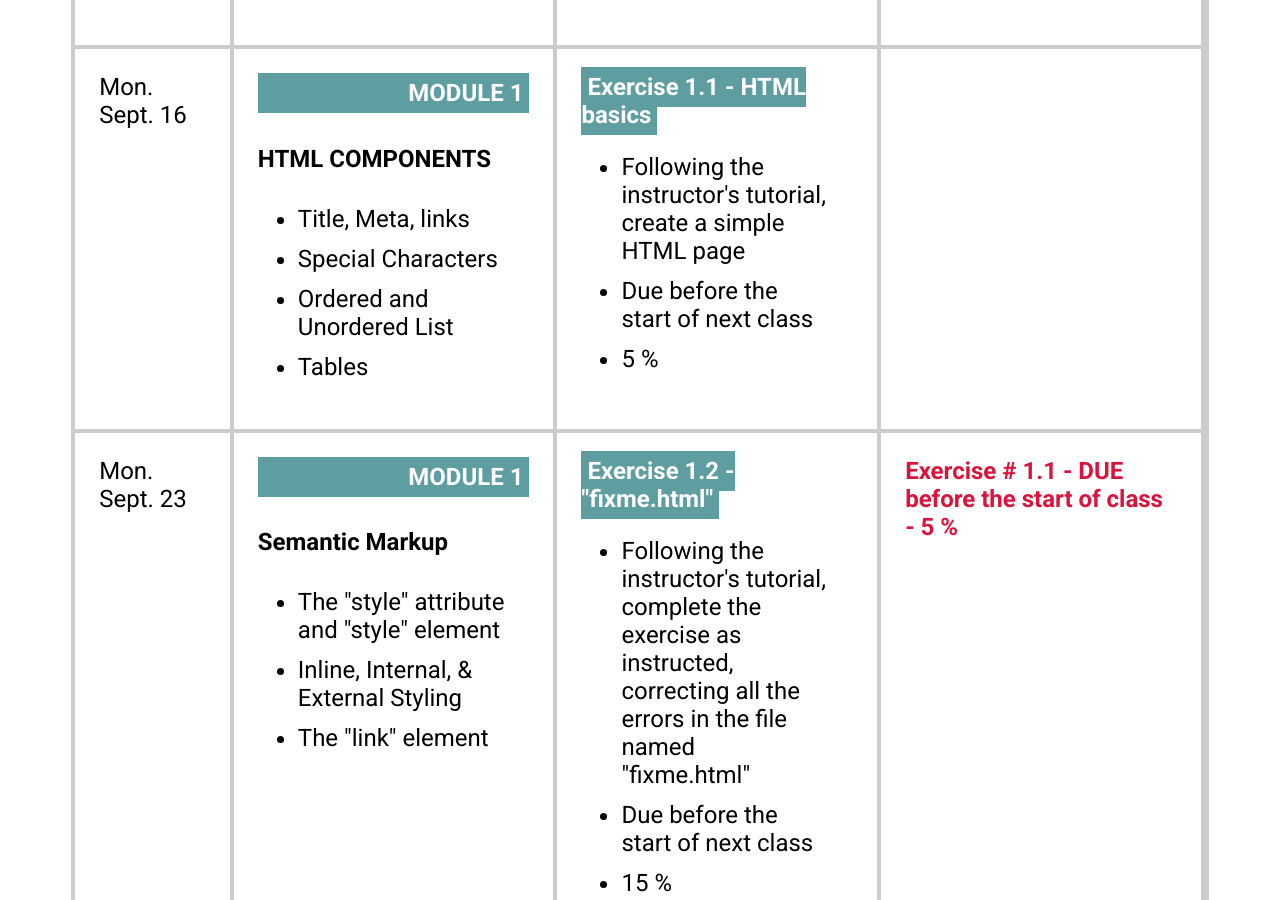
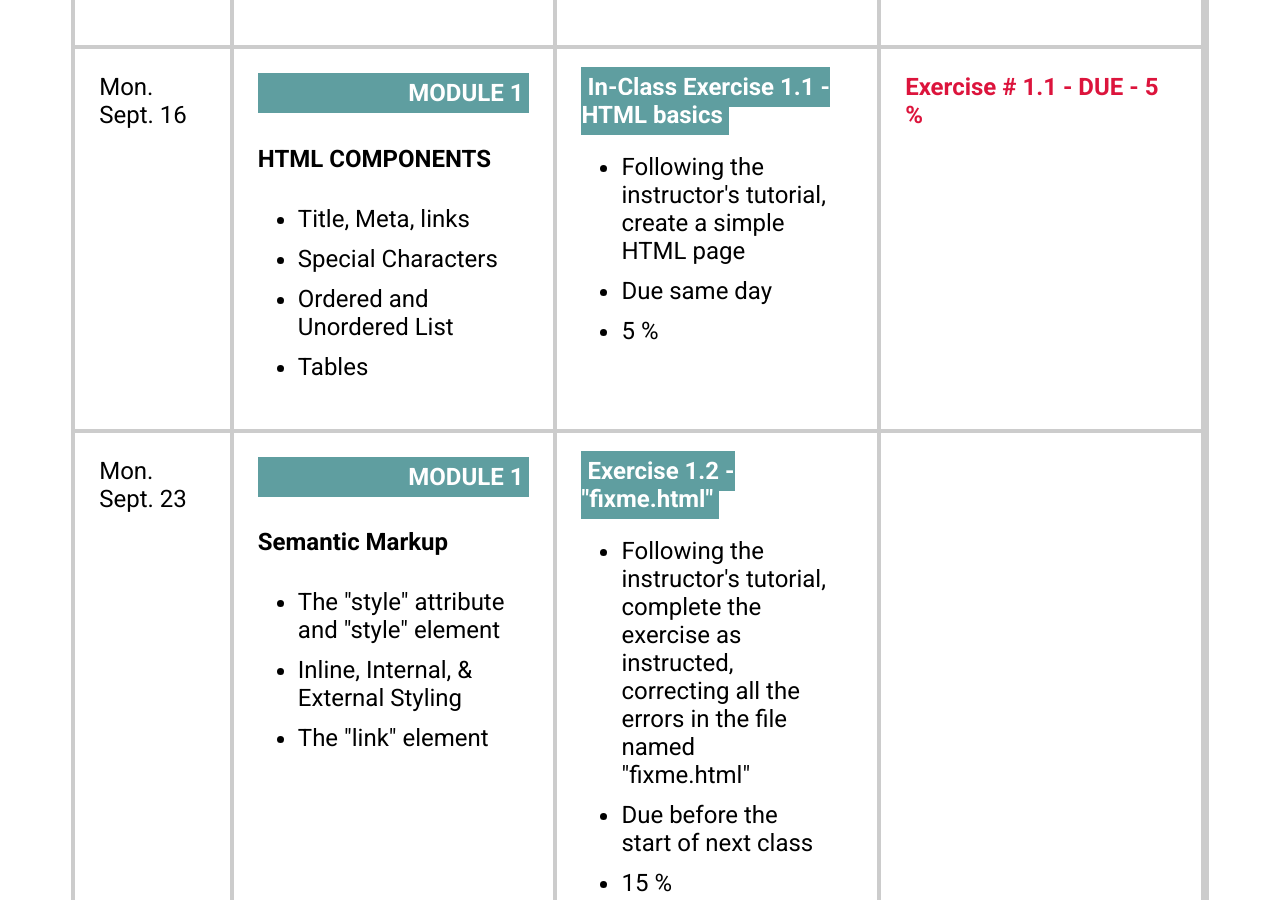
Before and after one commit to Felice63/MDCP-102-FALL-2024, a plain HTML site: page index.html in a window 1280 px wide. Shown: the part 1232-2132 px from the top of the page. Drawn offline with Linux system fonts and the light colour scheme; a script that the page names is missing.

Commit message:
Update index.html

```diff
--- a/index.html
+++ b/index.html
@@ -88,17 +88,18 @@
     </section>
     <section class="thisWeek row" data-weekNum="38">
         <span>
-            <strong class="modOne">Exercise 1.1 - HTML basics</strong>
+            <strong class="modOne">In-Class Exercise 1.1 - HTML basics</strong>
             <ul>
                 <li>Following the instructor's tutorial, create a simple HTML page</li>
-                <li>Due before the start of next class</li>
+                <li>Due same day</li>
                 <li>5 &#37;</li>
             </ul>
         </span>
-        <span></span>
     </section>
     <section class="thisWeek row" data-weekNum="38">
-        <span></span>
+        <span>
+            <strong class="labsdue">Exercise &#35; 1.1 - DUE - 5 &#37</strong>
+        </span>
     </section>
 
     <!--WEEK 4-->
@@ -127,9 +128,7 @@
         </span>
     </section>
     <section class="thisWeek modsep row" data-weekNum="39">
-        <span>
-            <strong class="labsdue">Exercise &#35; 1.1 - DUE before the start of class - 5 &#37</strong>
-        </span>
+       <span></span>
     </section>
 
     <!--WEEK 5-->
@@ -179,6 +178,7 @@
             <strong>Tutorial / Demonstration</strong>
             <hr><em>Start Project 1 &mdash;  Biography Page</em>
             <br>20 &#37
+            <hr><strong class="quiz">Quiz 1 available - DUE SAME DAY</strong>
         </span>
     </section>
     <section class="thisWeek modsep row" data-weekNum="41">
@@ -383,12 +383,11 @@
             <span>
                 <strong>Tutorial / Demonstration</strong>
                 <br /><br /><em>Continue with Project 2 &mdash; WordPress Website </em>
-                <hr>
-                <strong class="quiz">Quiz 2  -- 5 &#37;</strong>
-                </span>
+                <hr><strong class="quiz">Quiz 2 available - DUE SAME DAY</strong>
+            </span>
         </section>
         <section class="thisWeek modsep row" data-weekNum="49">
-            <span> </span>
+            <span><strong class="quiz">Quiz 2  -- 5 &#37;</strong></span>
         </section >
 
         <!--WEEK 15-->
```
